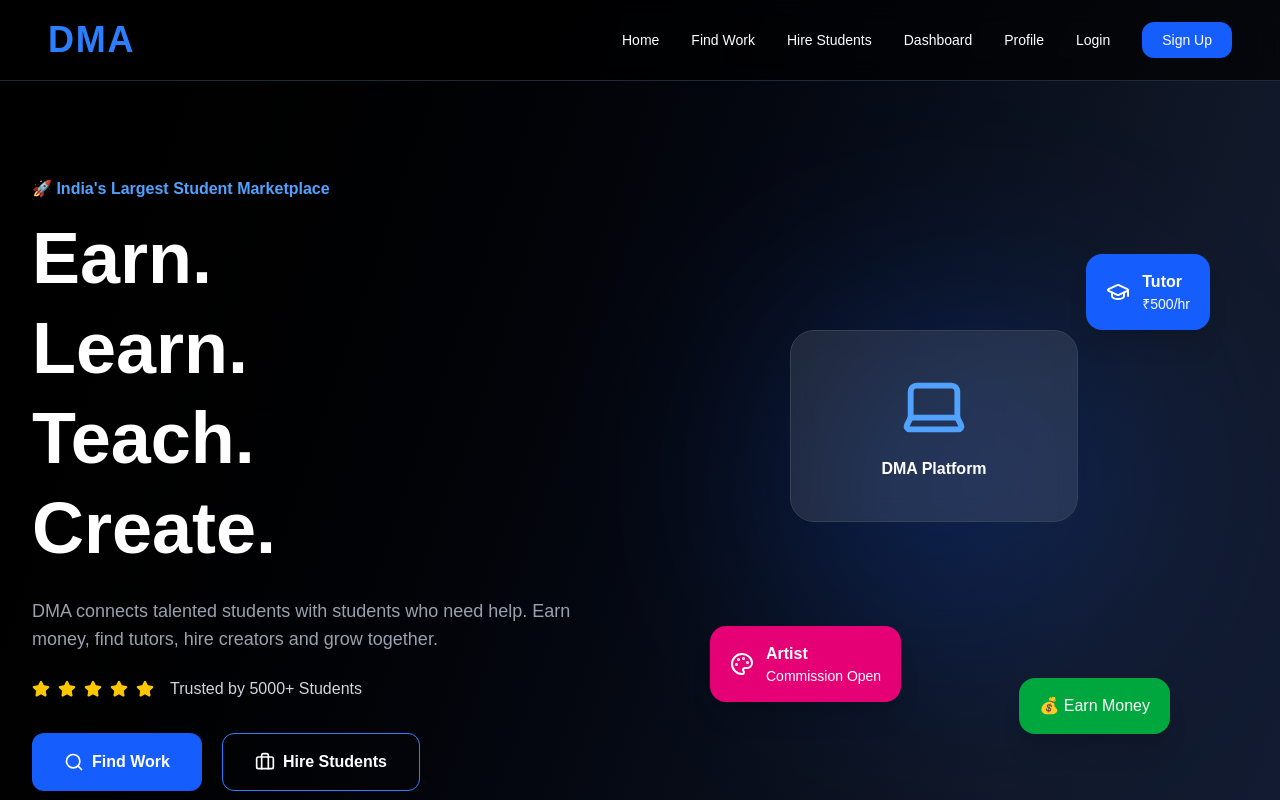
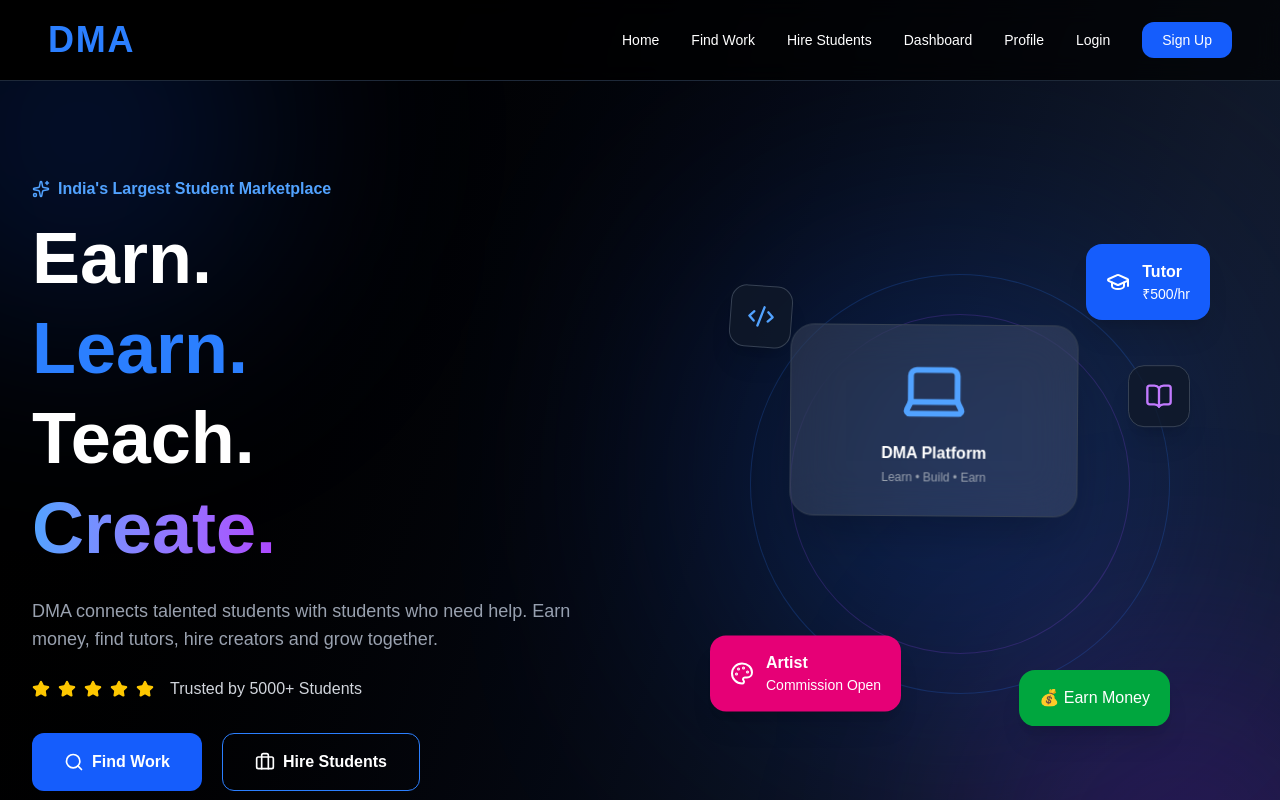
Before and after one commit to Deepak1Gautam/dma, a Next.js app: page / in a window 1280 px wide. Shown: the top 800 px of the page. Built offline with nearby package versions, Linux system fonts and the light colour scheme.

Commit message:
Update Hero.tsx

```diff
--- a/components/Hero.tsx
+++ b/components/Hero.tsx
@@ -1,86 +1,293 @@
-import { Search, Briefcase, Star, Laptop, GraduationCap, Palette } from "lucide-react";
+"use client";
+
+import {
+  Search,
+  Briefcase,
+  Star,
+  Laptop,
+  GraduationCap,
+  Palette,
+  Sparkles,
+  Code2,
+  BookOpen,
+} from "lucide-react";
+
+import { motion } from "framer-motion";
 
 export default function Hero() {
   return (
-    <section className="max-w-7xl mx-auto px-8 py-24 flex flex-col lg:flex-row items-center justify-between gap-16">
+    <section className="relative max-w-7xl mx-auto px-8 py-24 flex flex-col lg:flex-row items-center justify-between gap-16 overflow-hidden">
 
-      {/* Left */}
-      <div className="flex-1">
+      {/* Animated Background Orbs */}
 
-        <p className="text-blue-400 font-semibold mb-3">
-          🚀 India's Largest Student Marketplace
-        </p>
+      <motion.div
+        animate={{
+          x: [0, 40, 0],
+          y: [0, -30, 0],
+        }}
+        transition={{
+          duration: 8,
+          repeat: Infinity,
+          ease: "easeInOut",
+        }}
+        className="absolute -top-32 -left-32 w-96 h-96 bg-blue-600/20 blur-[120px] rounded-full"
+      />
 
-        <h1 className="text-6xl lg:text-7xl font-extrabold leading-tight">
+      <motion.div
+        animate={{
+          x: [0, -40, 0],
+          y: [0, 30, 0],
+        }}
+        transition={{
+          duration: 10,
+          repeat: Infinity,
+          ease: "easeInOut",
+        }}
+        className="absolute -bottom-32 -right-32 w-96 h-96 bg-purple-600/20 blur-[120px] rounded-full"
+      />
+
+      {/* LEFT CONTENT */}
+
+      <motion.div
+        initial={{ opacity: 0, x: -60 }}
+        animate={{ opacity: 1, x: 0 }}
+        transition={{ duration: 0.8 }}
+        className="flex-1 relative z-10"
+      >
+
+        <motion.p
+          initial={{ opacity: 0, y: 20 }}
+          animate={{ opacity: 1, y: 0 }}
+          transition={{ delay: 0.2 }}
+          className="text-blue-400 font-semibold mb-3 flex items-center gap-2"
+        >
+          <Sparkles size={18} />
+          India's Largest Student Marketplace
+        </motion.p>
+
+        <motion.h1
+          initial={{ opacity: 0, y: 30 }}
+          animate={{ opacity: 1, y: 0 }}
+          transition={{ delay: 0.3 }}
+          className="text-6xl lg:text-7xl font-extrabold leading-tight"
+        >
           Earn.
           <br />
-          Learn.
+
+          <span className="text-blue-500">
+            Learn.
+          </span>
+
           <br />
+
           Teach.
           <br />
-          Create.
-        </h1>
 
-        <p className="text-gray-400 text-lg mt-6 max-w-xl">
+          <span className="bg-gradient-to-r from-blue-400 to-purple-500 bg-clip-text text-transparent">
+            Create.
+          </span>
+        </motion.h1>
+
+        <motion.p
+          initial={{ opacity: 0, y: 20 }}
+          animate={{ opacity: 1, y: 0 }}
+          transition={{ delay: 0.5 }}
+          className="text-gray-400 text-lg mt-6 max-w-xl"
+        >
           DMA connects talented students with students who need help.
           Earn money, find tutors, hire creators and grow together.
-        </p>
+        </motion.p>
 
-        <div className="flex items-center gap-2 mt-6 text-yellow-400">
-          <Star fill="currentColor" size={18}/>
-          <Star fill="currentColor" size={18}/>
-          <Star fill="currentColor" size={18}/>
-          <Star fill="currentColor" size={18}/>
-          <Star fill="currentColor" size={18}/>
+        {/* Rating */}
+
+        <motion.div
+          initial={{ opacity: 0 }}
+          animate={{ opacity: 1 }}
+          transition={{ delay: 0.7 }}
+          className="flex items-center gap-2 mt-6 text-yellow-400"
+        >
+          {[1, 2, 3, 4, 5].map((star) => (
+            <motion.div
+              key={star}
+              initial={{ scale: 0 }}
+              animate={{ scale: 1 }}
+              transition={{
+                delay: 0.8 + star * 0.1,
+                type: "spring",
+              }}
+            >
+              <Star fill="currentColor" size={18} />
+            </motion.div>
+          ))}
+
           <span className="text-gray-300 ml-2">
             Trusted by 5000+ Students
           </span>
-        </div>
+        </motion.div>
 
-        <div className="flex gap-5 mt-8">
+        {/* Buttons */}
 
-          <button className="flex items-center gap-2 bg-blue-600 px-8 py-4 rounded-xl font-semibold hover:bg-blue-700 transition">
-            <Search size={20}/>
+        <motion.div
+          initial={{ opacity: 0, y: 20 }}
+          animate={{ opacity: 1, y: 0 }}
+          transition={{ delay: 0.9 }}
+          className="flex gap-5 mt-8"
+        >
+
+          <motion.button
+            whileHover={{
+              scale: 1.05,
+              boxShadow: "0 0 25px rgba(37,99,235,0.6)",
+            }}
+            whileTap={{ scale: 0.95 }}
+            className="flex items-center gap-2 bg-blue-600 px-8 py-4 rounded-xl font-semibold transition"
+          >
+            <Search size={20} />
             Find Work
-          </button>
+          </motion.button>
 
-          <button className="flex items-center gap-2 border border-blue-500 px-8 py-4 rounded-xl font-semibold hover:bg-blue-500 hover:text-white transition">
-            <Briefcase size={20}/>
+          <motion.button
+            whileHover={{
+              scale: 1.05,
+              backgroundColor: "#2563eb",
+            }}
+            whileTap={{ scale: 0.95 }}
+            className="flex items-center gap-2 border border-blue-500 px-8 py-4 rounded-xl font-semibold transition"
+          >
+            <Briefcase size={20} />
             Hire Students
-          </button>
+          </motion.button>
 
-        </div>
+        </motion.div>
 
-      </div>
+      </motion.div>
 
-      {/* Right */}
 
-      <div className="flex-1 flex justify-center">
+      {/* RIGHT ANIMATED VISUAL */}
+
+      <motion.div
+        initial={{ opacity: 0, x: 80 }}
+        animate={{ opacity: 1, x: 0 }}
+        transition={{ duration: 1 }}
+        className="flex-1 flex justify-center relative z-10"
+      >
 
         <div className="relative w-[500px] h-[500px]">
 
+          {/* Rotating Ring */}
+
+          <motion.div
+            animate={{ rotate: 360 }}
+            transition={{
+              duration: 30,
+              repeat: Infinity,
+              ease: "linear",
+            }}
+            className="absolute inset-10 border border-blue-500/20 rounded-full"
+          />
+
+          <motion.div
+            animate={{ rotate: -360 }}
+            transition={{
+              duration: 20,
+              repeat: Infinity,
+              ease: "linear",
+            }}
+            className="absolute inset-20 border border-purple-500/20 rounded-full"
+          />
+
           {/* Glow */}
-          <div className="absolute w-80 h-80 bg-blue-600 blur-[120px] opacity-30 rounded-full top-20 left-20"></div>
+
+          <motion.div
+            animate={{
+              scale: [1, 1.2, 1],
+              opacity: [0.25, 0.45, 0.25],
+            }}
+            transition={{
+              duration: 4,
+              repeat: Infinity,
+            }}
+            className="absolute w-80 h-80 bg-blue-600 blur-[120px] rounded-full top-20 left-20"
+          />
+
+          {/* Floating Code Icon */}
+
+          <motion.div
+            animate={{
+              y: [0, -15, 0],
+              rotate: [0, 5, 0],
+            }}
+            transition={{
+              duration: 4,
+              repeat: Infinity,
+            }}
+            className="absolute top-16 left-5 bg-gray-900/80 border border-gray-700 p-4 rounded-2xl shadow-xl"
+          >
+            <Code2 className="text-blue-400" size={28} />
+          </motion.div>
+
+          {/* Floating Book Icon */}
+
+          <motion.div
+            animate={{ y: [0, 15, 0] }}
+            transition={{
+              duration: 3,
+              repeat: Infinity,
+            }}
+            className="absolute top-32 right-5 bg-gray-900/80 border border-gray-700 p-4 rounded-2xl shadow-xl"
+          >
+            <BookOpen className="text-purple-400" size={28} />
+          </motion.div>
 
           {/* Laptop */}
-          <div className="absolute top-24 left-20 bg-white/10 backdrop-blur-md border border-gray-700 rounded-3xl w-72 h-48 flex flex-col items-center justify-center">
 
-            <Laptop size={70} className="text-blue-400"/>
+          <motion.div
+            animate={{
+              y: [0, -12, 0],
+              rotate: [0, 1, 0],
+            }}
+            transition={{
+              duration: 5,
+              repeat: Infinity,
+              ease: "easeInOut",
+            }}
+            whileHover={{ scale: 1.05 }}
+            className="absolute top-24 left-20 bg-white/10 backdrop-blur-xl border border-gray-700 rounded-3xl w-72 h-48 flex flex-col items-center justify-center shadow-2xl"
+          >
+
+            <Laptop
+              size={70}
+              className="text-blue-400"
+            />
 
             <p className="mt-4 font-bold">
               DMA Platform
             </p>
 
-          </div>
+            <p className="text-xs text-gray-400 mt-1">
+              Learn • Build • Earn
+            </p>
 
-          {/* Floating Card 1 */}
+          </motion.div>
 
-          <div className="absolute top-5 right-0 bg-blue-600 rounded-2xl px-5 py-4 shadow-xl flex items-center gap-3">
 
-            <GraduationCap/>
+          {/* Tutor Card */}
+
+          <motion.div
+            animate={{
+              y: [0, -12, 0],
+            }}
+            transition={{
+              duration: 4,
+              repeat: Infinity,
+            }}
+            whileHover={{ scale: 1.08 }}
+            className="absolute top-5 right-0 bg-blue-600 rounded-2xl px-5 py-4 shadow-xl flex items-center gap-3"
+          >
+
+            <GraduationCap />
 
             <div>
-
               <h4 className="font-bold">
                 Tutor
               </h4>
@@ -88,19 +295,29 @@ export default function Hero() {
               <p className="text-sm">
                 ₹500/hr
               </p>
-
             </div>
 
-          </div>
+          </motion.div>
 
-          {/* Floating Card 2 */}
 
-          <div className="absolute bottom-8 left-0 bg-pink-600 rounded-2xl px-5 py-4 shadow-xl flex items-center gap-3">
+          {/* Artist Card */}
 
-            <Palette/>
+          <motion.div
+            animate={{
+              y: [0, 12, 0],
+            }}
+            transition={{
+              duration: 4,
+              repeat: Infinity,
+              delay: 1,
+            }}
+            whileHover={{ scale: 1.08 }}
+            className="absolute bottom-8 left-0 bg-pink-600 rounded-2xl px-5 py-4 shadow-xl flex items-center gap-3"
+          >
+
+            <Palette />
 
             <div>
-
               <h4 className="font-bold">
                 Artist
               </h4>
@@ -108,22 +325,31 @@ export default function Hero() {
               <p className="text-sm">
                 Commission Open
               </p>
-
             </div>
 
-          </div>
+          </motion.div>
 
-          {/* Floating Card 3 */}
 
-          <div className="absolute bottom-0 right-10 bg-green-600 rounded-2xl px-5 py-4 shadow-xl">
+          {/* Earnings Card */}
 
+          <motion.div
+            animate={{
+              y: [0, -10, 0],
+            }}
+            transition={{
+              duration: 3,
+              repeat: Infinity,
+              delay: 1.5,
+            }}
+            whileHover={{ scale: 1.08 }}
+            className="absolute bottom-0 right-10 bg-green-600 rounded-2xl px-5 py-4 shadow-xl"
+          >
             💰 Earn Money
-
-          </div>
+          </motion.div>
 
         </div>
 
-      </div>
+      </motion.div>
 
     </section>
   );
```
